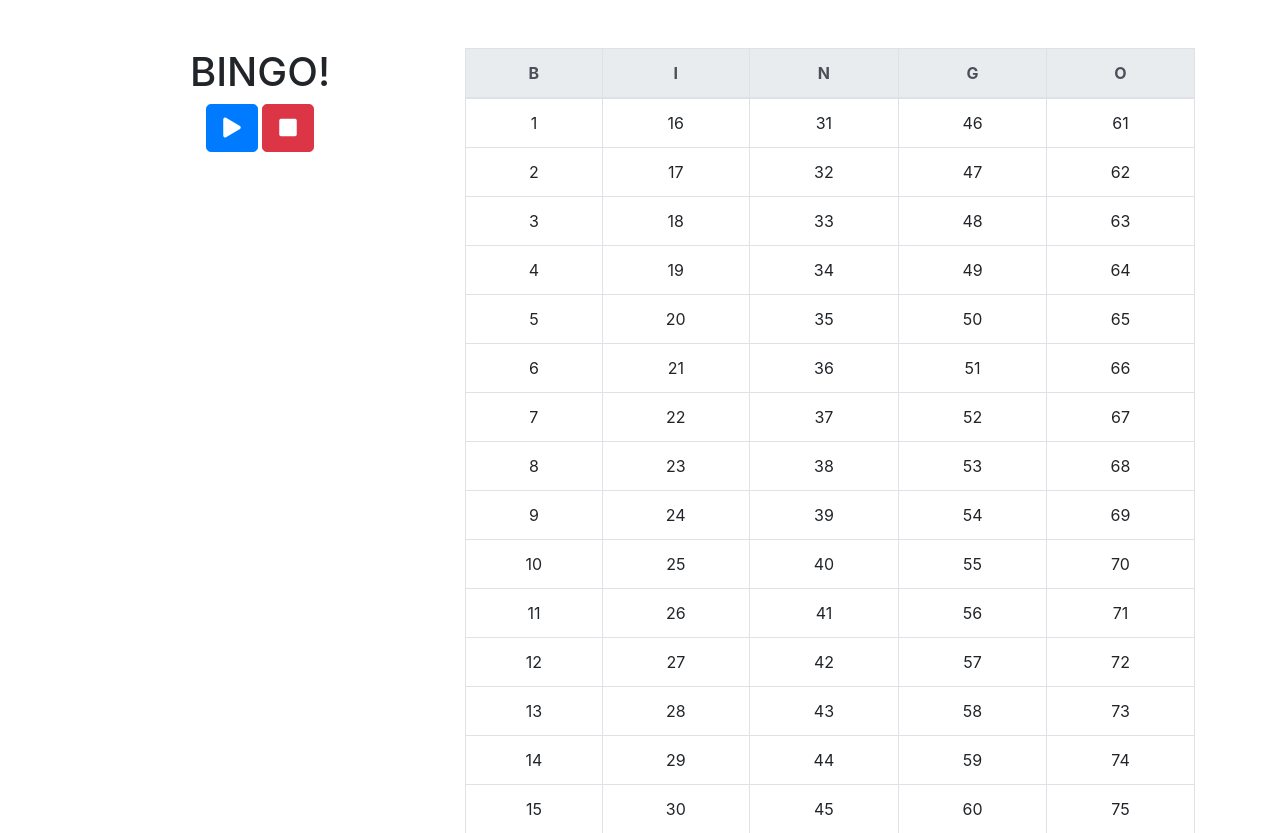
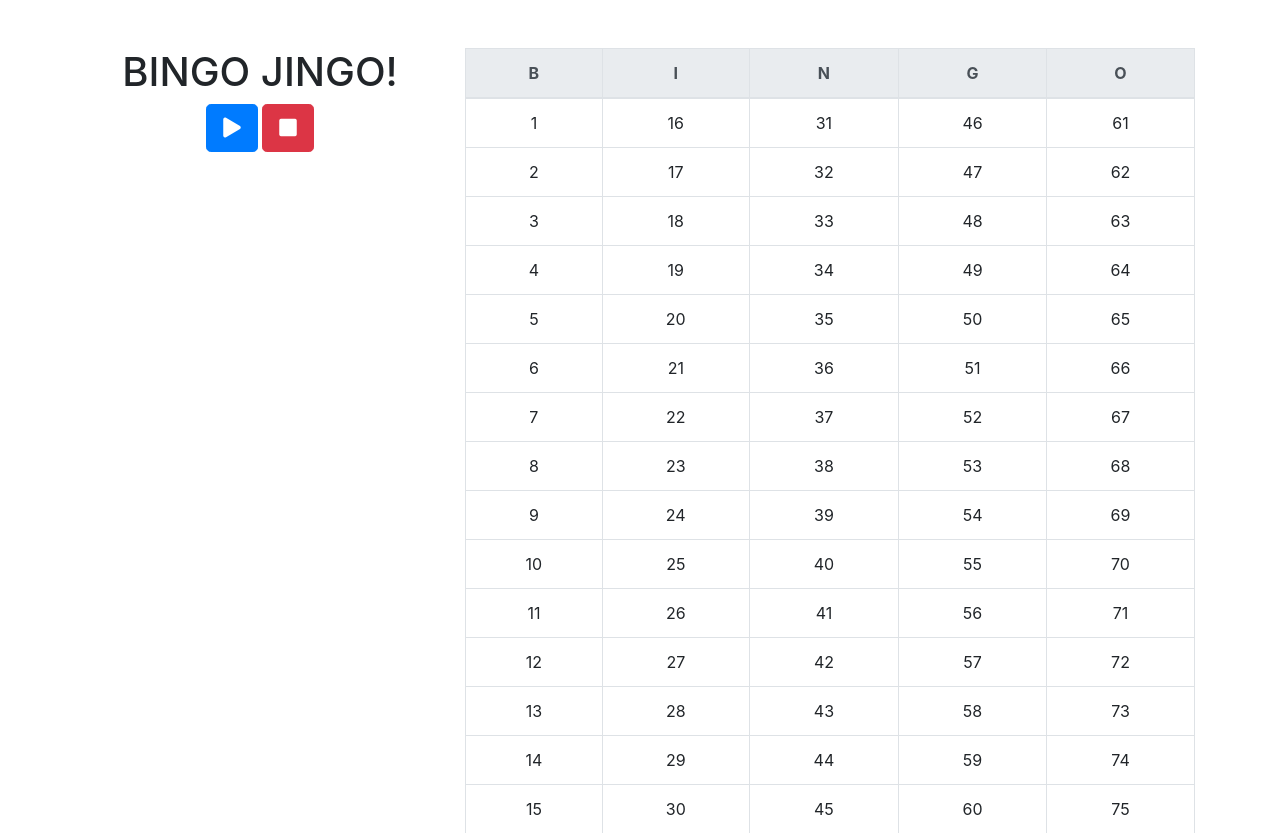
Before and after one commit to jiwom/jingo, a PHP site: page / in a window 1280 px wide. Shown: the top 833 px of the page. Run offline with PHP 8.4, Linux system fonts and the light colour scheme.

Commit message:
Edited script.js

```diff
--- a/index.php
+++ b/index.php
@@ -19,7 +19,7 @@
     <div class="row">
         <div class="col-4 text-center">
             <div>
-                <h1 id="ball">BINGO!</h1>
+                <h1 id="ball">BINGO JINGO!</h1>
             </div>
             <div>
                 <button class="btn btn-primary btn-lg"><i class="fas fa-play"></i></button>
--- a/script.js
+++ b/script.js
@@ -18,6 +18,7 @@ $(function () {
             runDraw = true;
         }
     });
+
     $('.btn-danger').click(function () {
         runDraw = false;
     });
@@ -27,7 +28,7 @@ function drawNum() {
     let randomCarNum = cardNumIn[Math.floor(Math.random() * cardNumIn.length)];
 
     if (randomCarNum === undefined) {
-        alert('No More Numbers to Read!')
+        alert('No More Numbers to Read!');
         return false;
     }
 
```
